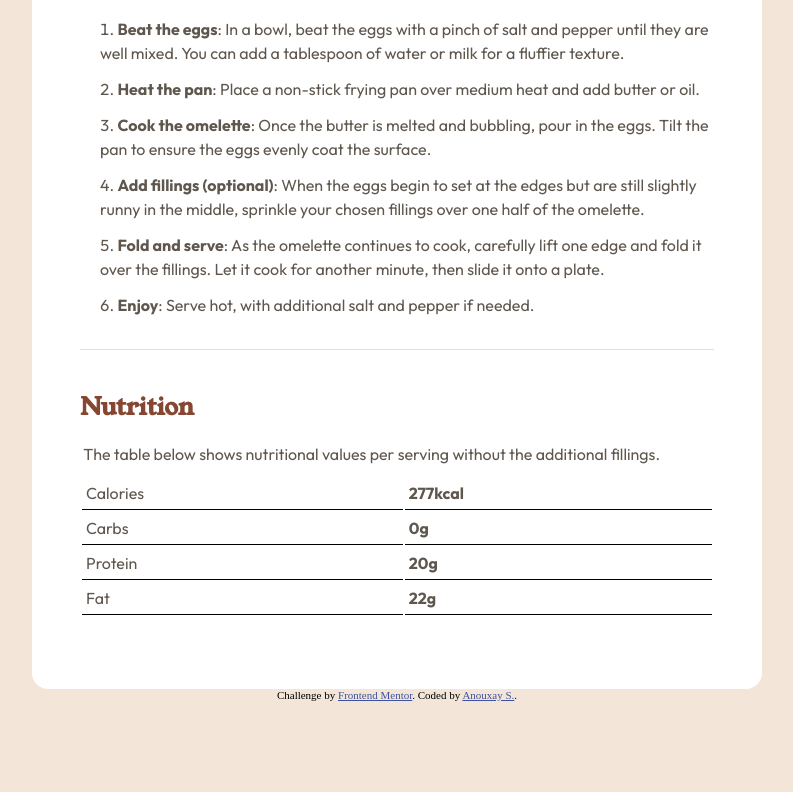
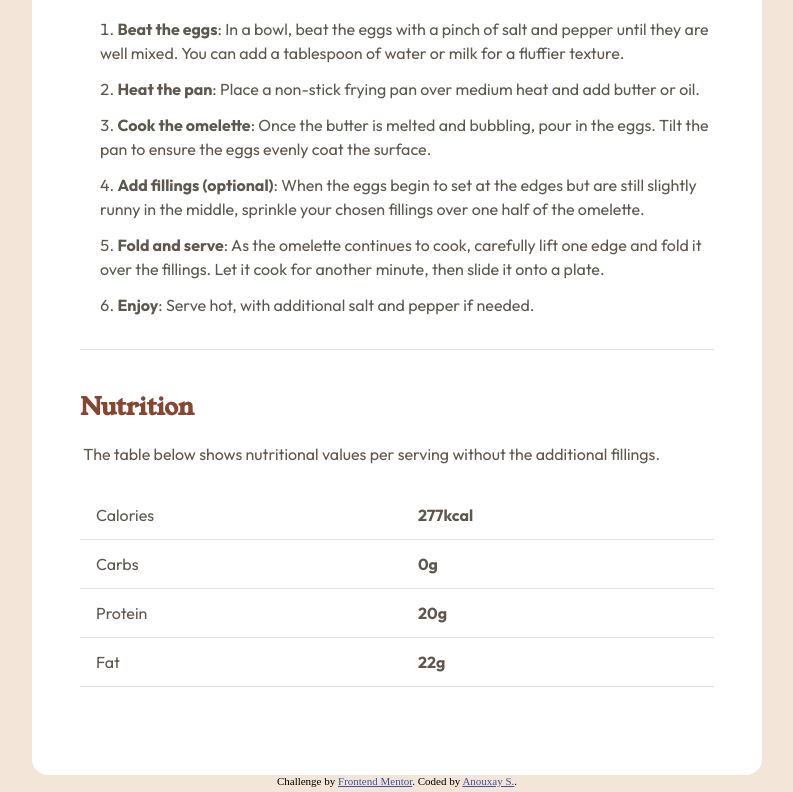
Before and after one commit to xayrax88/recipe-page-main, a plain HTML site: page index.html in a window 1280 px wide. Shown: the part 1058-1850 px from the top of the page, without its empty margins (243-1036 px from the left). Before the commit the page ends 1764 px from the top, so only its background shows below. Drawn offline with Linux system fonts and the light colour scheme.

Commit message:
finished project

```diff
--- a/index.html
+++ b/index.html
@@ -61,13 +61,7 @@
     <section class="nutrition">
       <h2>Nutrition</h2>
       <p>The table below shows nutritional values per serving without the additional fillings.</p>
-      <table class="nutrition-table">
-        <!-- <thead>
-          <tr>
-            <th>Column 1</th>
-            <th>Column 2</th>
-          </tr>
-        </thead> -->
+      <table>
         <tbody>
           <tr>
             <td>Calories</td>
@@ -88,22 +82,6 @@
         </tbody>
       </table>
     </section>
-    <!--
-  Nutrition
-
-  The table below shows nutritional values per serving without the additional fillings.
-
-  Calories
-  277kcal
-
-  Carbs
-  0g
-
-  Protein
-  20g
-
-  Fat
-  22g -->
   </main>
 
   <footer>
--- a/style.css
+++ b/style.css
@@ -55,7 +55,7 @@ The designs were created to the following widths:
   --color-Rose-800: hsl(332, 51%, 32%);
   --color-Rose-50: hsl(330, 100%, 98%);
 
-  --font-size: 16px;
+  --font-size-16px: 16px;
   --font-weight-400: 400;
   --font-weight-600: 600;
   --font-weight-700: 700;
@@ -72,6 +72,7 @@ body {
   align-items: center;
   min-height: 100vh;
   background-color: var(--color-Stone-100);
+  font-size: var(--font-size-16px);
 }
 
 main {
@@ -145,6 +146,18 @@ td {
   line-height: 1.5rem;
 }
 
+table {
+  width: 100%;
+  border-collapse: collapse;
+  margin: 1rem 0;
+}
+
+td {
+  border-bottom: solid 1px var(--color-Stone-150);
+  padding: 0.75rem 1rem;
+  text-align: left;
+}
+
 footer {
   color: (--color-White);
   position: relative;
@@ -176,10 +189,6 @@ section.nutrition {
   grid-column: auto / span 2;
 }
 
-td {
-  border-bottom: solid 1px black;
-}
-
 .attribution {
   font-size: 11px;
   text-align: center;
```
